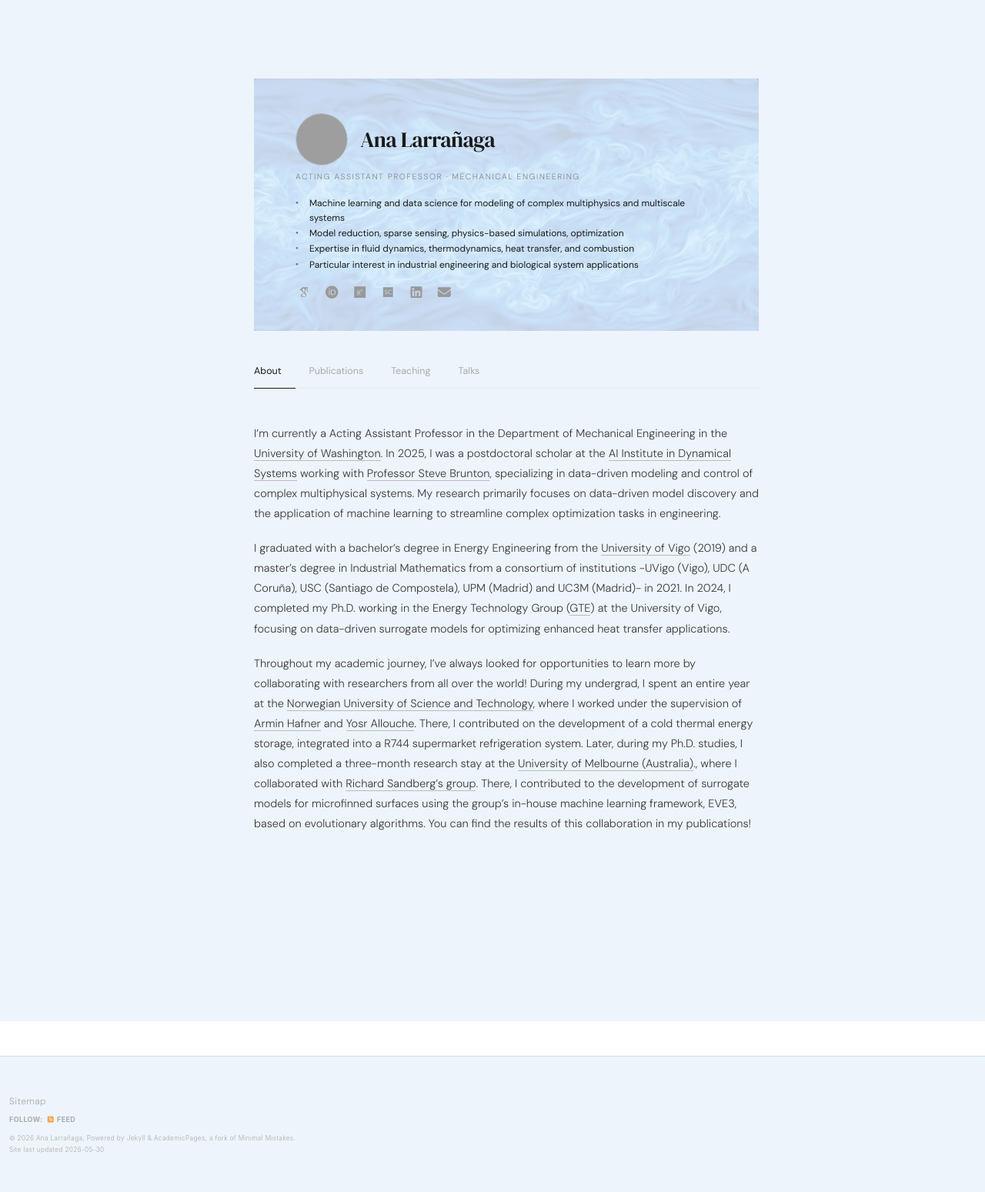
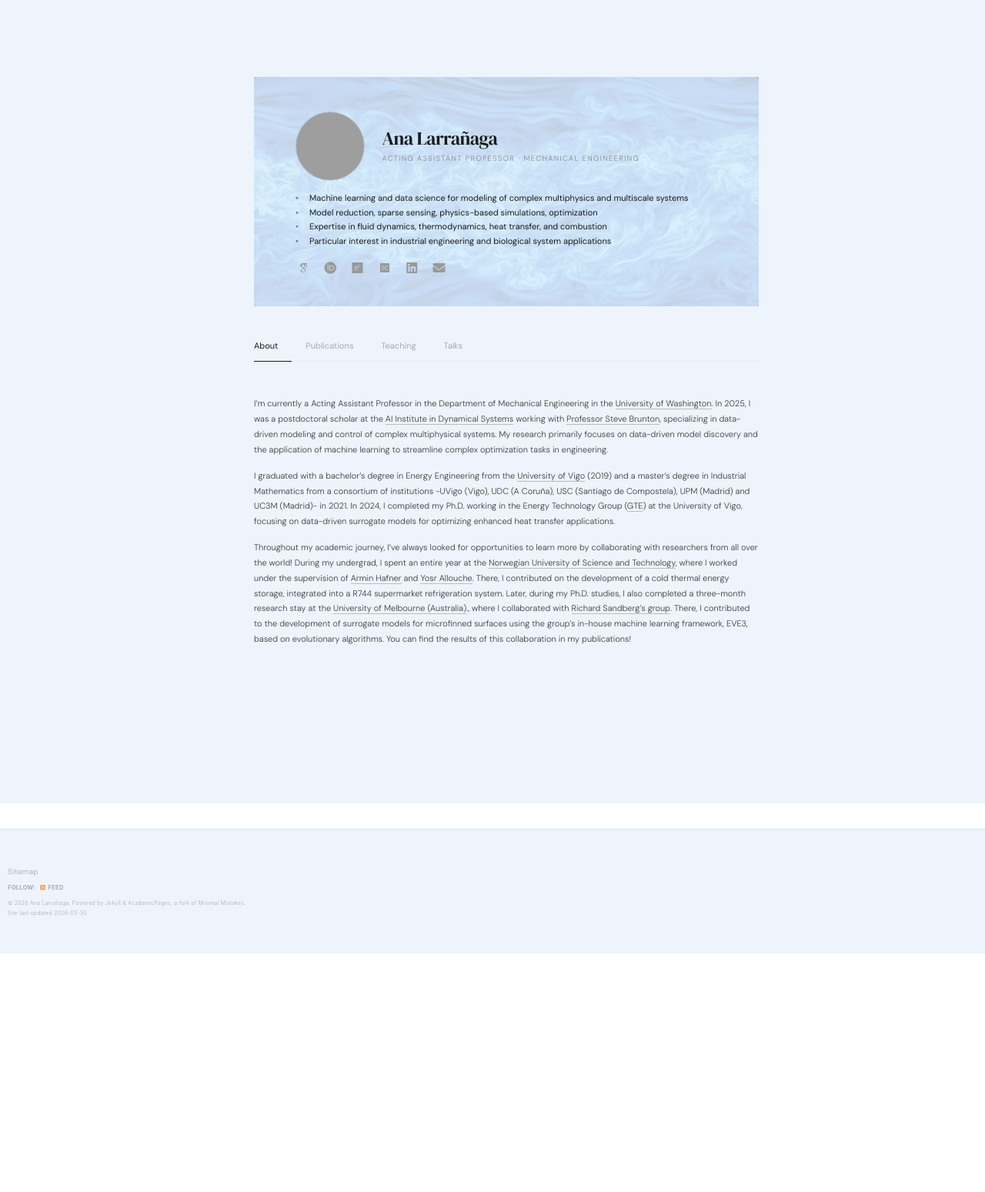
Before and after one commit to alarran/alarran.github.io, a Jekyll site: the page built from _pages/about.md, in a window 1280 px wide. Shown: the whole page at 77% size. Built offline with Jekyll 4.4.1, drawn with Linux system fonts in a browser that asks for light colours; some web fonts are replaced; a script that is not in the unit is left out; after the commit the page ends 1239 px from its top, so only the background shows below that.

Commit message:
style: 11px body/13px titles, bigger photo, name+position side by side

```diff
--- a/_includes/profile-header.html
+++ b/_includes/profile-header.html
@@ -14,12 +14,13 @@
              src="{{ base_path }}/images/{{ author.avatar }}"
              alt="{{ author.name }}" />
       {% endif %}
-      <h1 class="profile-name">{{ author.name }}</h1>
+      <div class="profile-name-info">
+        <h1 class="profile-name">{{ author.name }}</h1>
+        {% if author.position %}
+          <p class="profile-position">{{ author.position }}</p>
+        {% endif %}
+      </div>
     </div>
-
-    {% if author.position %}
-      <p class="profile-position">{{ author.position }}</p>
-    {% endif %}
 
     {% if author.research_interests %}
       <ul class="profile-interests">
--- a/_sass/_academic-pages-custom.scss
+++ b/_sass/_academic-pages-custom.scss
@@ -3,7 +3,7 @@
 body {
   font-family: 'DM Sans', sans-serif;
   font-weight: 300;
-  font-size: 15px;
+  font-size: 11px;
   line-height: 1.75;
   -webkit-font-smoothing: antialiased;
   color: #2a2a2a;
@@ -47,7 +47,7 @@ a:hover {
 
 .site-title {
   font-family: 'DM Serif Display', serif;
-  font-size: 18px;
+  font-size: 15px;
   font-weight: 400;
   letter-spacing: -0.01em;
   color: #2a2a2a;
@@ -64,7 +64,7 @@ a:hover {
 }
 
 .greedy-nav a {
-  font-size: 12px;
+  font-size: 11px;
   font-weight: 400;
   letter-spacing: 0.08em;
   text-transform: uppercase;
@@ -98,21 +98,21 @@ a:hover {
 
 .author__name {
   font-family: 'DM Serif Display', serif;
-  font-size: 22px;
+  font-size: 18px;
   font-weight: 400;
   letter-spacing: -0.01em;
   margin-bottom: 4px;
 }
 
 .author__bio {
-  font-size: 13px;
+  font-size: 11px;
   font-weight: 300;
   color: #666;
   line-height: 1.6;
 }
 
 .author__urls li {
-  font-size: 12px;
+  font-size: 11px;
   font-weight: 300;
 }
 
@@ -131,19 +131,19 @@ a:hover {
 .author__urls .far,
 .author__urls .ai {
   color: #aaa;
-  font-size: 13px;
+  font-size: 11px;
 }
 
 /* ─── Page content ───────────────────────────────────────────── */
 
 .page__content {
-  font-size: 15px;
+  font-size: 11px;
   font-weight: 300;
   line-height: 1.8;
 }
 
-.page__content h1 { font-size: 28px; margin-bottom: 0.5rem; }
-.page__content h2 { font-size: 20px; margin-top: 2.5rem; margin-bottom: 0.75rem; }
+.page__content h1 { font-size: 18px; margin-bottom: 0.5rem; }
+.page__content h2 { font-size: 13px; margin-top: 2.5rem; margin-bottom: 0.75rem; }
 .page__content h3 {
   font-family: 'DM Sans', sans-serif;
   font-weight: 500;
@@ -158,7 +158,7 @@ a:hover {
 .page__content p em {
   font-family: 'DM Serif Display', serif;
   font-style: italic;
-  font-size: 16px;
+  font-size: 13px;
   color: #2a2a2a;
 }
 
@@ -172,7 +172,7 @@ a:hover {
 
 .list__item {
   border-top: 0.5px solid #ebebeb;
-  padding: 1.25rem 0;
+  padding: 1rem 0;
   margin: 0 !important;
 }
 
@@ -182,7 +182,7 @@ a:hover {
 
 .list__item .archive__item-title {
   font-family: 'DM Sans', sans-serif;
-  font-size: 14px;
+  font-size: 13px;
   font-weight: 400;
   margin: 0 0 4px;
   line-height: 1.4;
@@ -198,7 +198,7 @@ a:hover {
 }
 
 .list__item .archive__item-excerpt {
-  font-size: 13px;
+  font-size: 11px;
   font-weight: 300;
   color: #888;
   margin: 0;
@@ -209,11 +209,11 @@ a:hover {
 
 .btn {
   font-family: 'DM Sans', sans-serif;
-  font-size: 12px;
+  font-size: 11px;
   font-weight: 400;
   letter-spacing: 0.06em;
   text-transform: uppercase;
-  padding: 6px 16px;
+  padding: 5px 14px;
   border-radius: 0;
   background: transparent;
   border: 0.5px solid #bbb;
@@ -247,7 +247,7 @@ a:hover {
 }
 
 .page__footer footer {
-  font-size: 12px;
+  font-size: 10px;
   font-weight: 300;
   color: #aaa;
   letter-spacing: 0.03em;
@@ -273,14 +273,14 @@ a:hover {
 .stat strong {
   display: block;
   font-family: 'DM Serif Display', serif;
-  font-size: 28px;
+  font-size: 24px;
   font-weight: 400;
   color: #2a2a2a;
   line-height: 1;
 }
 
 .stat span {
-  font-size: 11px;
+  font-size: 10px;
   text-transform: uppercase;
   letter-spacing: 0.1em;
   color: #aaa;
@@ -291,9 +291,9 @@ a:hover {
 
 .tag {
   display: inline-block;
-  font-size: 11px;
+  font-size: 10px;
   font-weight: 300;
-  padding: 3px 10px;
+  padding: 2px 9px;
   border: 0.5px solid #ccc;
   border-radius: 20px;
   color: #666;
@@ -313,7 +313,7 @@ a:hover {
   padding: 3.5rem 3rem 5rem 5rem;
 }
 
-/* Hero: background image with white overlay */
+/* Hero: background image with blue overlay */
 .profile-hero {
   position: relative;
   background-image: url('/images/background.jpg');
@@ -336,17 +336,17 @@ a:hover {
   padding: 2.5rem 3rem 2.25rem;
 }
 
-/* Name row: small circular photo + name side by side */
+/* Photo left, name + position stacked on the right */
 .profile-name-row {
   display: flex;
   align-items: center;
-  gap: 0.9rem;
-  margin-bottom: 0.35rem;
+  gap: 1.25rem;
+  margin-bottom: 0.75rem;
 }
 
 .profile-avatar-sm {
-  width: 68px;
-  height: 68px;
+  width: 90px;
+  height: 90px;
   border-radius: 50%;
   object-fit: cover;
   border: 0.5px solid rgba(0, 0, 0, 0.12);
@@ -354,11 +354,17 @@ a:hover {
   display: block;
 }
 
+.profile-name-info {
+  display: flex;
+  flex-direction: column;
+  justify-content: center;
+}
+
 .profile-name {
   font-family: 'DM Serif Display', serif;
-  font-size: 28px;
+  font-size: 24px;
   font-weight: 400;
-  margin: 0;
+  margin: 0 0 0.2rem;
   letter-spacing: -0.02em;
   line-height: 1.15;
   color: #1a1a1a;
@@ -366,12 +372,12 @@ a:hover {
 }
 
 .profile-position {
-  font-size: 10.5px;
+  font-size: 9.5px;
   text-transform: uppercase;
   letter-spacing: 0.14em;
   color: #888;
   font-weight: 300;
-  margin: 0 0 0.85rem;
+  margin: 0;
 }
 
 /* Research interests */
@@ -382,7 +388,7 @@ a:hover {
 }
 
 .profile-interests li {
-  font-size: 12px;
+  font-size: 11px;
   font-weight: 400;
   color: #1a1a1a;
   line-height: 1.55;
@@ -407,7 +413,7 @@ a:hover {
 }
 
 .profile-links a {
-  font-size: 17px;
+  font-size: 16px;
   color: #999;
   border-bottom: none;
   line-height: 1;
@@ -428,7 +434,7 @@ a:hover {
 }
 
 .profile-tabs a {
-  font-size: 12.5px;
+  font-size: 11px;
   font-weight: 400;
   color: #aaa;
   border-bottom: 1.5px solid transparent;
@@ -454,19 +460,19 @@ a:hover {
 /* ─── Profile content area ───────────────────────────────────── */
 
 .profile-content p {
-  font-size: 14.5px;
+  font-size: 11px;
   line-height: 1.8;
   color: #3a3a3a;
 }
 
 .profile-content h2 {
-  font-size: 10.5px;
-  font-family: 'DM Sans', sans-serif;
-  font-weight: 500;
-  text-transform: uppercase;
-  letter-spacing: 0.12em;
-  color: #aaa;
+  font-size: 13px;
+  font-family: 'DM Serif Display', serif;
+  font-weight: 400;
+  letter-spacing: 0em;
+  color: #1a1a1a;
   margin: 2.5rem 0 0.5rem;
+  text-transform: none;
 }
 
 .profile-content h2:first-child {
@@ -491,7 +497,7 @@ a:hover {
 .talk-list li {
   counter-increment: talk-counter;
   position: relative;
-  padding: 1.25rem 0 1.25rem 2.25rem;
+  padding: 1rem 0 1rem 2rem;
   border-bottom: 0.5px solid #ebebeb;
 }
 
@@ -503,9 +509,9 @@ a:hover {
   content: counter(talk-counter);
   position: absolute;
   left: 0;
-  top: 1.35rem;
+  top: 1.1rem;
   font-family: 'DM Serif Display', serif;
-  font-size: 13px;
+  font-size: 11px;
   color: #ccc;
   font-weight: 400;
   min-width: 1.5rem;
@@ -513,7 +519,7 @@ a:hover {
 
 .talk-venue {
   display: block;
-  font-size: 12px;
+  font-size: 11px;
   font-weight: 400;
   color: #888;
   margin-bottom: 0.1rem;
@@ -521,7 +527,7 @@ a:hover {
 
 .talk-date {
   display: inline-block;
-  font-size: 11px;
+  font-size: 10px;
   color: #bbb;
   font-weight: 300;
   font-style: italic;
@@ -529,7 +535,7 @@ a:hover {
 }
 
 .talk-title {
-  font-size: 14.5px;
+  font-size: 13px;
   font-weight: 400;
   color: #1a1a1a;
   margin: 0.2rem 0 0.35rem;
@@ -547,7 +553,7 @@ a:hover {
 
 .talk-type {
   display: inline-block;
-  font-size: 10.5px;
+  font-size: 10px;
   font-weight: 300;
   font-style: italic;
   color: #aaa;
@@ -561,7 +567,7 @@ a:hover {
 }
 
 .teaching-term {
-  font-size: 12px;
+  font-size: 11px;
   font-weight: 400;
   color: #888;
   font-style: italic;
@@ -574,12 +580,12 @@ a:hover {
 
 .course-list {
   list-style: none;
-  margin: 0 0 0 0;
+  margin: 0;
   padding: 0;
 }
 
 .course-list li {
-  font-size: 14px;
+  font-size: 11px;
   color: #2a2a2a;
   line-height: 1.6;
   margin-bottom: 0.15rem;
@@ -588,10 +594,11 @@ a:hover {
 .course-list li strong {
   font-weight: 500;
   color: #1a1a1a;
+  font-size: 13px;
 }
 
 .course-hours {
-  font-size: 12px;
+  font-size: 10px;
   color: #aaa;
   font-weight: 300;
 }
@@ -606,4 +613,9 @@ a:hover {
   .profile-hero__inner {
     padding: 1.75rem 1.25rem 1.5rem;
   }
+
+  .profile-avatar-sm {
+    width: 68px;
+    height: 68px;
+  }
 }
```
